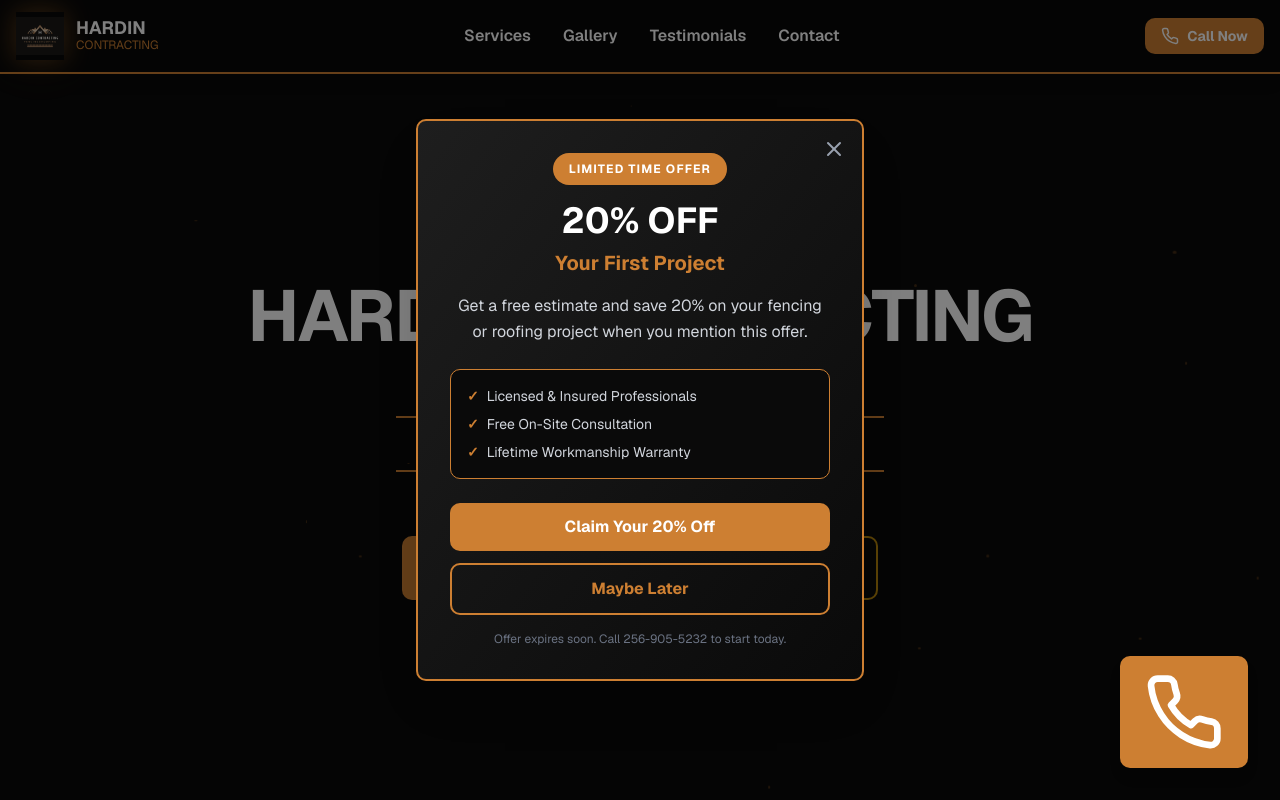
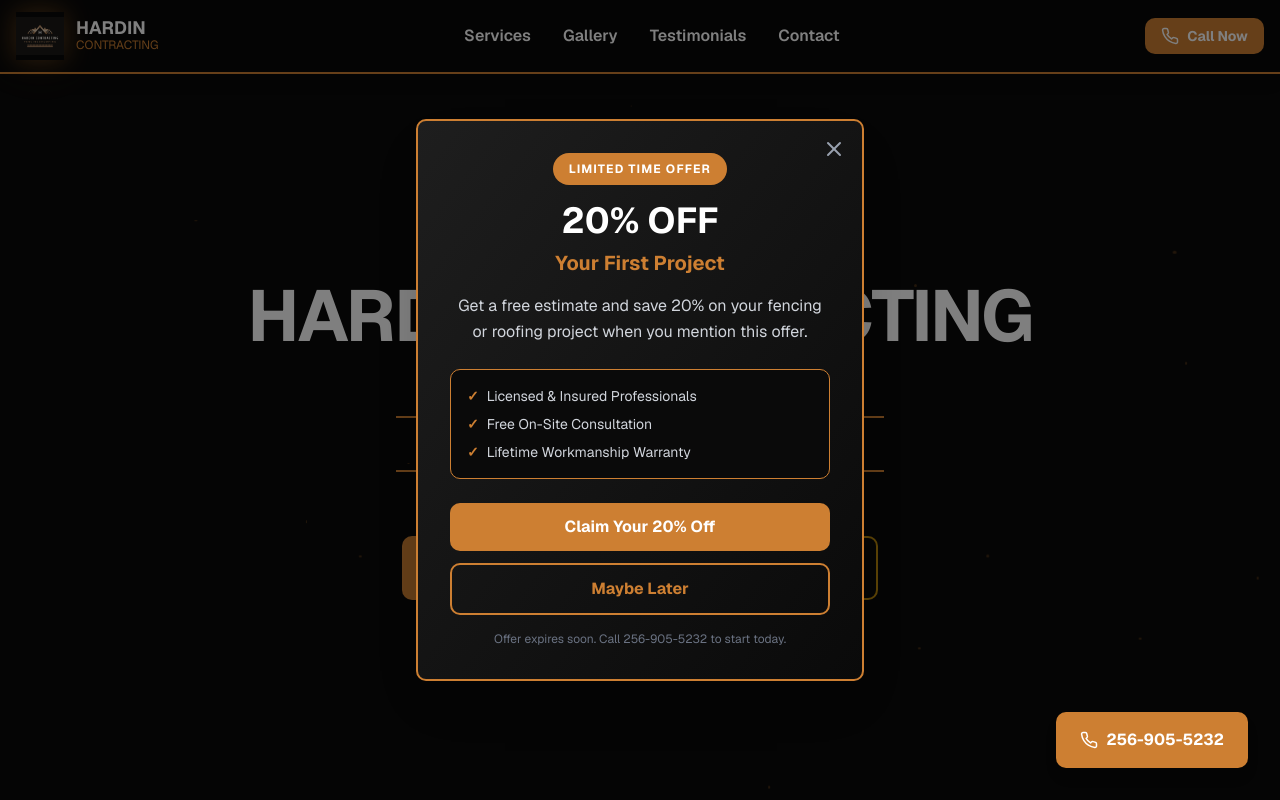
Before and after one commit to davisbryan595-lang/Hardin-Contracting, a Next.js app: page / in a window 1280 px wide. Shown: the top 800 px of the page. Built offline with nearby package versions, Linux system fonts and the light colour scheme.

Commit message:
completionId: cgen-5a19567b0b12436bb66ead917963b535
cgen-5a19567b0b12436bb66ead917963b535

```diff
--- a/app/page.tsx
+++ b/app/page.tsx
@@ -71,8 +71,8 @@ export default function HardinContracting() {
         onClick={openPhone}
         className="fixed bottom-6 right-4 sm:bottom-8 sm:right-8 z-50 bg-[#CD7F32] hover:bg-[#B8860B] text-white font-bold py-3 px-4 sm:py-4 sm:px-6 rounded-lg transition-all shadow-lg hover:shadow-2xl flex items-center gap-2 group"
       >
-        <Phone size={16} className="sm:size-20 group-hover:scale-110 transition-transform" />
-        <span className="hidden xs:inline text-sm sm:text-base">256-905-5232</span>
+        <Phone size={18} className="group-hover:scale-110 transition-transform" />
+        <span className="hidden sm:inline text-sm sm:text-base">256-905-5232</span>
       </button>
 
       {/* ===== 1. HERO SECTION ===== */}
```
